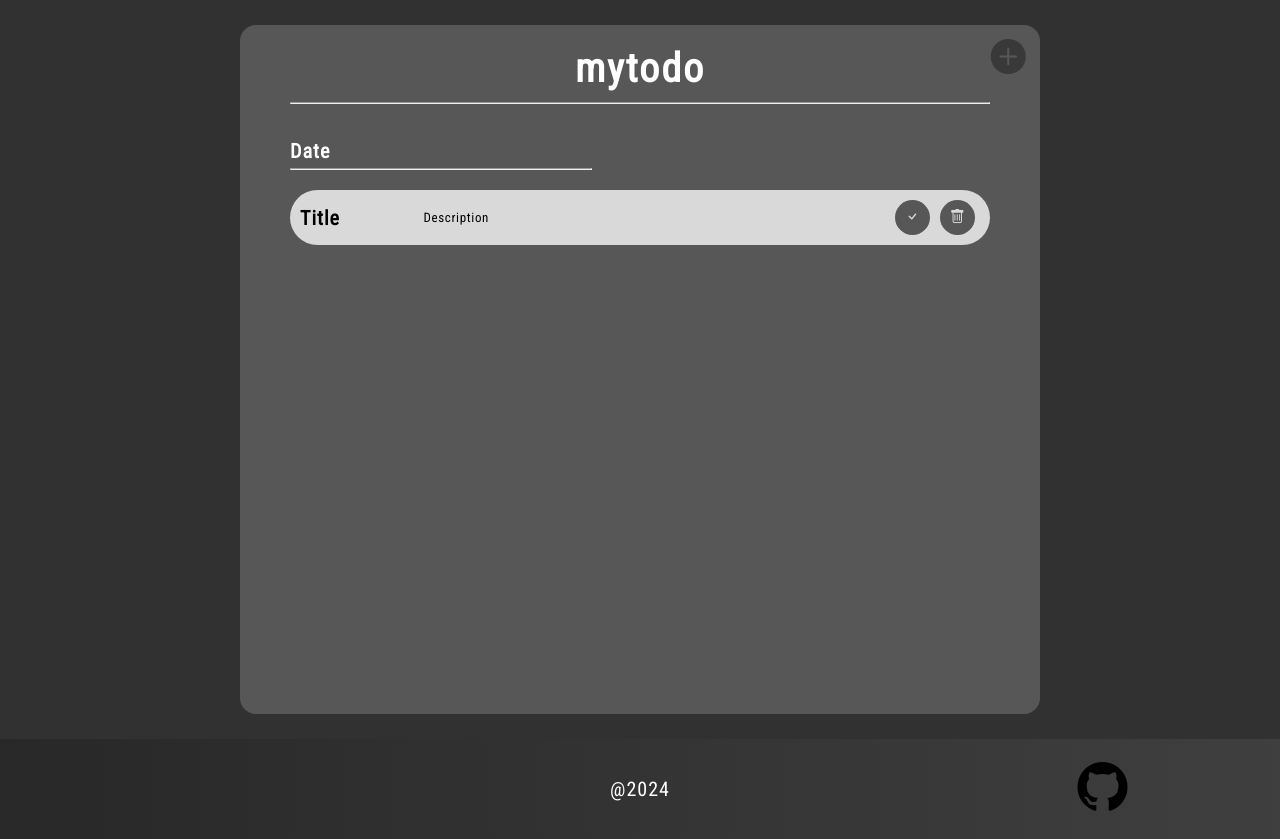
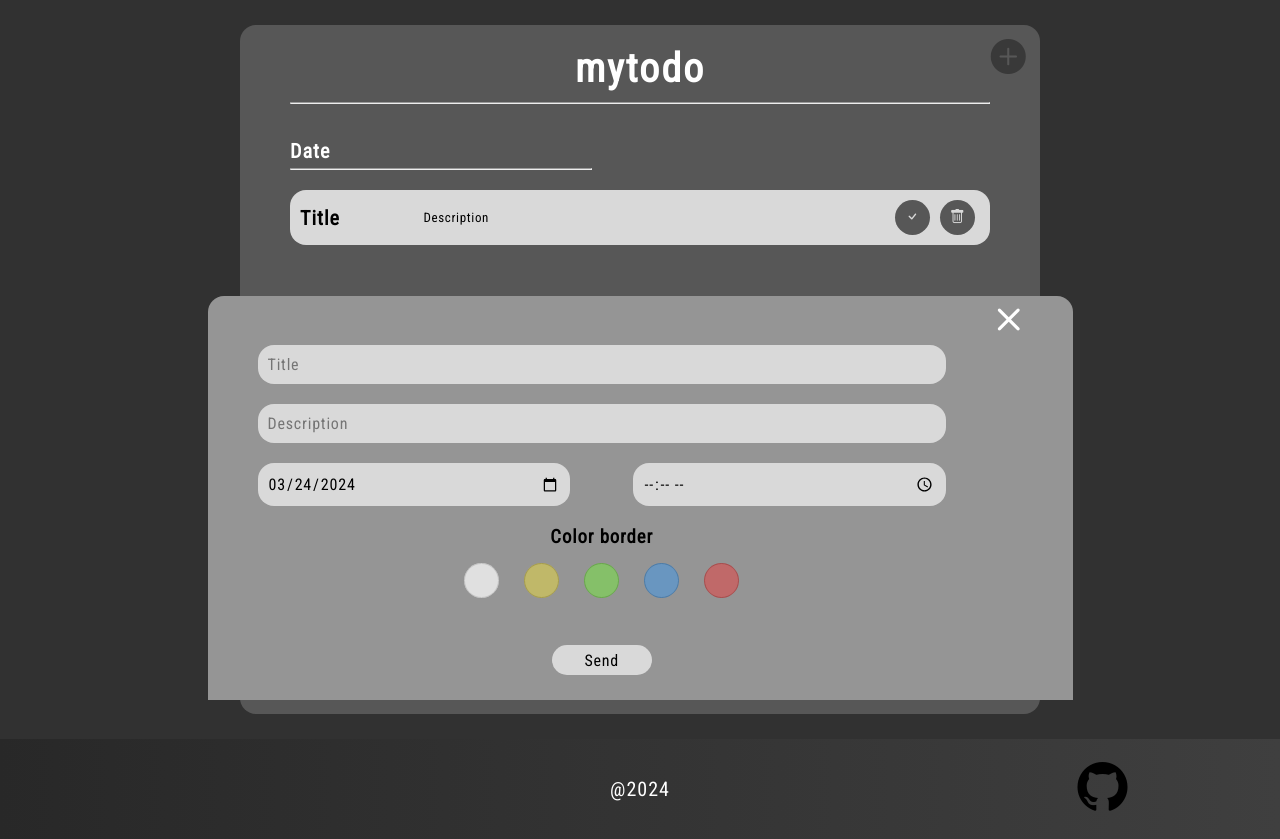
Before and after one commit to WiktorSchab/todoall, a Django app: page /mytodo in a window 1280 px wide. Shown: the part 100-939 px from the top of the page. Run offline with Django 4.2, Linux system fonts and the light colour scheme; parts of the project's set-up code (start-up, migrations or seed data) failed here and were passed over.

Commit message:
Created new task window
Created new task window that show when user clicks on "plus icon" in mytodo view. Window has form for creating new task. Form was made in django (core.forms.py).

```diff
--- a/core/forms.py
+++ b/core/forms.py
@@ -1,6 +1,13 @@
 from django.contrib.auth.models import User
 from django.contrib.auth.forms import UserCreationForm, AuthenticationForm
 from django import forms
+from .models import PrivateTask
+
+class RadioSelectNoLabel(forms.RadioSelect):
+	def create_option(self, name, value, label, selected, index, subindex=None, attrs=None):
+		option = super().create_option(name, value, label, selected, index, subindex=subindex, attrs=attrs)
+		option['label'] = ''
+		return option
 
 
 class SignUpForm(UserCreationForm):
@@ -31,3 +38,29 @@ class LoginForm(AuthenticationForm):
 
 		self.fields['username'].widget.attrs['placeholder'] = 'Username'
 		self.fields['password'].widget.attrs['placeholder'] = 'Password'
+
+
+
+class PrivateTaskForm(forms.ModelForm):
+	class Meta:
+		model = PrivateTask
+		fields = ['title', 'description', 'date', 'hour', 'color']
+		widgets = {
+			'date': forms.DateInput(attrs={'type': 'date'}),
+			'hour': forms.DateInput(attrs={'type': 'time'}),
+			'color': RadioSelectNoLabel(choices=PrivateTask.COLOR_CHOICES),
+		}
+
+	def __init__(self, *args, **kwargs):
+		super(PrivateTaskForm, self).__init__(*args, **kwargs)
+
+		# Deleting labels from fields
+		for field_name, field in self.fields.items():
+			field.widget.attrs['placeholder'] = field.label
+			field.label = False
+
+		# Deleting empty option in color field
+		self.fields['color'].choices = [(value, label) for value, label in PrivateTask.COLOR_CHOICES[:]]
+
+		for choice_value, choice_label in PrivateTask.COLOR_CHOICES:
+			print(self.fields['color'])
--- a/core/templates/base.html
+++ b/core/templates/base.html
@@ -32,6 +32,8 @@
         <!-- JQuery -->
         <script src="https://code.jquery.com/jquery-3.7.1.min.js" integrity="sha256-/JqT3SQfawRcv/BIHPThkBvs0OEvtFFmqPF/lYI/Cxo=" crossorigin="anonymous"></script>
         <script src="{% static 'js/messages.js' %}" defer></script>
+        {% block additional_scripts %}
+        {% endblock %}
     </head>
     <body>
         {% block content %}
--- a/core/templates/mytodo.html
+++ b/core/templates/mytodo.html
@@ -3,6 +3,9 @@
 
 {% block additional_styles %}
     <link rel="stylesheet" href="{% static 'css/mytodo.css' %}">
+{% endblock %}
+{% block additional_scripts %}
+    <script src="{% static 'js/mytodo.js' %}" defer></script>
 {% endblock %}
 
 
@@ -15,7 +18,7 @@
                 <hr/>
             </div>
             <div id='new-task-button'>
-                <i class="bi bi-plus-circle-fill add-button"></i>
+                <i class="bi bi-plus-circle-fill add-button" onclick="showFlex('new-task')"></i>
             </div>
 
             <div class='task-day'>
@@ -38,7 +41,34 @@
                     </div>
                 </div>
             </div>
+        </div>
 
+        <div id='new-task' class='create-task'>
+            <i class="bi bi-x-lg close-button"></i>
+            <form>
+                {{ form.title }}
+                {{ form.description }}
+
+                <div class='date-form'>
+                    {{ form.date }}
+                    {{ form.hour }}
+                </div>
+
+                <div class='color-border-form'>
+                    <h3>Color border</h3>
+                    <div id='color-container'>
+                        {% for choice in form.color %}
+                            <div class='radio-button-container'>
+                                {{ choice.tag }}<span class="visible-radio"></span>
+                            </div>
+                        {% endfor %}
+                    </div>
+                </div>
+
+                <div id='submit-container'>
+                    <button type='submit'>Send</button>
+                </div>
+            </form>
         </div>
     </section>
 {% endblock %}
--- a/core/views.py
+++ b/core/views.py
@@ -2,7 +2,7 @@ from django.shortcuts import render, redirect
 from django.contrib import messages
 from django.contrib.auth import authenticate, login, logout
 from django.contrib.auth.models import User
-from .forms import LoginForm, SignUpForm
+from .forms import LoginForm, SignUpForm, PrivateTaskForm
 
 def home(request):
     return render(request, 'home.html')
@@ -48,4 +48,8 @@ def logout_user(request):
     return redirect('home')
 
 def mytodo(request):
-    return render(request, 'mytodo.html')
+    form = PrivateTaskForm()
+    context = {
+        'form': form,
+    }
+    return render(request, 'mytodo.html', context)
--- a/static/css/mytodo.css
+++ b/static/css/mytodo.css
@@ -78,7 +78,7 @@
     padding: 10px;
 
     background-color: var(--bg-white);
-    border-radius: var(--medium-radius);
+    border-radius: var(--small-radius);
 }
 
 .single-task h3{
@@ -125,3 +125,159 @@
     cursor: pointer;
     color: var(--bg-white);
 }
+
+
+.create-task{
+    position: absolute;
+    display: flex;
+    flex-direction: column;
+    align-items: end;
+    /* Width - padding * 2 */
+    width: Calc(865px - 50px * 2);
+
+    padding-left: 50px;
+    padding-right: 50px;
+    padding-bottom: 25px;
+
+    background-color: var(--bg-gray5);
+
+    border-top-left-radius: var(--small-radius);
+    border-top-right-radius: var(--small-radius);
+
+    bottom: 0;
+}
+
+.create-task i{
+    margin-top: 10px;
+    margin-bottom: 10px;
+
+    color: white;
+    font-size: 25px;
+
+    cursor: pointer;
+}
+
+.create-task form{
+    display: flex;
+    flex-direction: column;
+    width: 90%;
+    margin-right: 10%;
+    gap: 20px;
+}
+
+.color-border-form h3{
+    text-align: center;
+}
+
+.create-task form input{
+    background-color: var(--bg-white);
+    border: 0 solid transparent;
+
+    padding: 10px;
+    font-size: 16px;
+
+    outline: none;
+    border-radius: var(--small-radius);
+}
+
+/* Styles to container with hour and date inputs */
+.create-task form .date-form{
+    display: flex;
+    justify-content: space-between;
+    width: 100%;
+}
+
+/* Styles for date and hour input */
+.create-task form .date-form input{
+    width: 42.5%;
+}
+
+/* Styles for container radio buttons in container and title */
+.create-task form .color-border-form{
+    display: flex;
+    flex-direction: column;
+    gap: 15px;
+}
+
+/* Styles for container with radio buttons */
+#color-container{
+    display: flex;
+    flex-direction: row;
+    justify-content: center;
+    gap: 25px;
+}
+
+.radio-button-container{
+    display: block;
+    position: relative;
+    padding-left: 35px;
+    margin-bottom: 12px;
+    cursor: pointer;
+    font-size: 22px;
+    -webkit-user-select: none;
+    -moz-user-select: none;
+    -ms-user-select: none;
+    user-select: none;
+
+}
+
+.radio-button-container input{
+    position: absolute;
+    opacity: 0.2;
+    cursor: pointer;
+    z-index: 5;
+    width: 35px;
+    height: 35px;
+    margin: 0;
+    margin-left: -35px;
+    padding: 0;
+}
+
+.visible-radio::after{
+    opacity: 1.0;
+    position: absolute;
+    content: '';
+    top: 0;
+    left: 0;
+    width: 35px;
+    height: 35px;
+    background-color: white;
+    border-radius: 50%;
+}
+
+.radio-white::after{
+    background-color: var(--white);
+}
+
+.radio-green::after{
+    background-color: var(--green);
+}
+
+.radio-blue::after{
+    background-color: var(--blue);
+}
+
+.radio-red::after{
+    background-color: var(--red);
+}
+
+.radio-yellow::after{
+    background-color: var(--yellow);
+}
+
+#submit-container{
+    display: flex;
+    justify-content: center;
+    margin-top: 50px;
+    width: 100%;
+}
+
+#submit-container button{
+    width: 100px;
+    height: 30px;
+    background-color: var(--bg-white);
+    border: 0 none transparent;
+    border-radius: 32px;
+    font-size: 16px;
+    cursor: pointer;
+}
--- a/static/css/root.css
+++ b/static/css/root.css
@@ -8,6 +8,7 @@
     --bg-gray2: #393939;
     --bg-gray3: #575757;
     --bg-gray4: #4D4D4D;
+    --bg-gray5: #959595;
     --bg-light-gray: #A3A3A3;
     --bg-white: #D9D9D9;
     --bg-white2: #C9C9C9;
--- a/static/js/messages.js
+++ b/static/js/messages.js
@@ -1,7 +1,7 @@
-const close_buttons = document.getElementsByClassName('close-button');
+const closeButtons = document.getElementsByClassName('close-button');
 
-for (i=0; i < close_buttons.length; i++){
-    close_buttons[i].addEventListener('click', function() {
+for (i=0; i < closeButtons.length; i++){
+    closeButtons[i].addEventListener('click', function() {
         var parent = this.parentNode;
 
         parent.style.animation = "fadingOut 0.4s linear forwards";
--- /dev/null
+++ b/static/js/mytodo.js
@@ -0,0 +1,15 @@
+const radioButtonContainer = document.getElementsByClassName('radio-button-container');
+
+for (i=0; i < radioButtonContainer.length; i++){
+    let colorToSet = radioButtonContainer[i].querySelector('input[type="radio"]').value;
+
+    let spanElement = radioButtonContainer[i].querySelector('span');
+    spanElement.classList.add('radio-'+colorToSet);
+}
+
+function showFlex(elementId) {
+    let obj = document.getElementById(elementId);
+
+    obj.style.display = 'flex';
+    obj.style.animation = 'fadingIn 0.4s linear forwards'
+}
```
